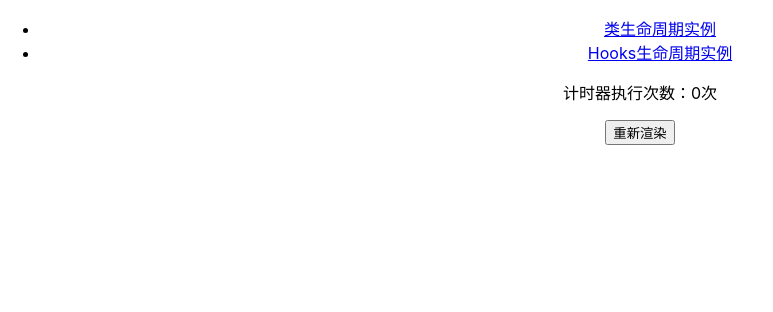
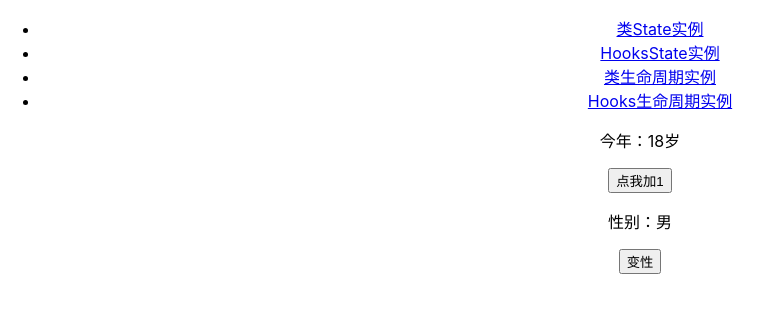
Before and after one commit to lizt12/react-hooks, a React (Create React App) app: page / in a window 1280 px wide. Shown: the top 312 px of the page, without its empty margins (0-773 px from the left). Built offline with nearby package versions, Linux system fonts and the light colour scheme.

Commit message:
修改首页内容

```diff
--- a/src/App.js
+++ b/src/App.js
@@ -13,12 +13,16 @@ function App() {
       <Example2></Example2> */}
       <Router>
         <ul>
-          <li><Link to="/">类生命周期实例</Link></li>
-          <li><Link to="/hooks">Hooks生命周期实例</Link></li>
+          <li><Link to="/">类State实例</Link></li>
+          <li><Link to="/hooks/state">HooksState实例</Link></li>
+          <li><Link to="/class/life">类生命周期实例</Link></li>
+          <li><Link to="/hooks/life">Hooks生命周期实例</Link></li>
         </ul>
         <Routes>
-          <Route path="/" exact={false} element={<LifeExample/>} />
-          <Route path="/hooks" exact={false} element={<LifeExample2/>} />
+          <Route path="/" exact={false} element={<Example/>} />
+          <Route path="/hooks/state" exact={false} element={<Example2/>} />
+          <Route path="/class/life" exact={false} element={<LifeExample/>} />
+          <Route path="/hooks/life" exact={false} element={<LifeExample2/>} />
         </Routes>
       </Router>
 
```
